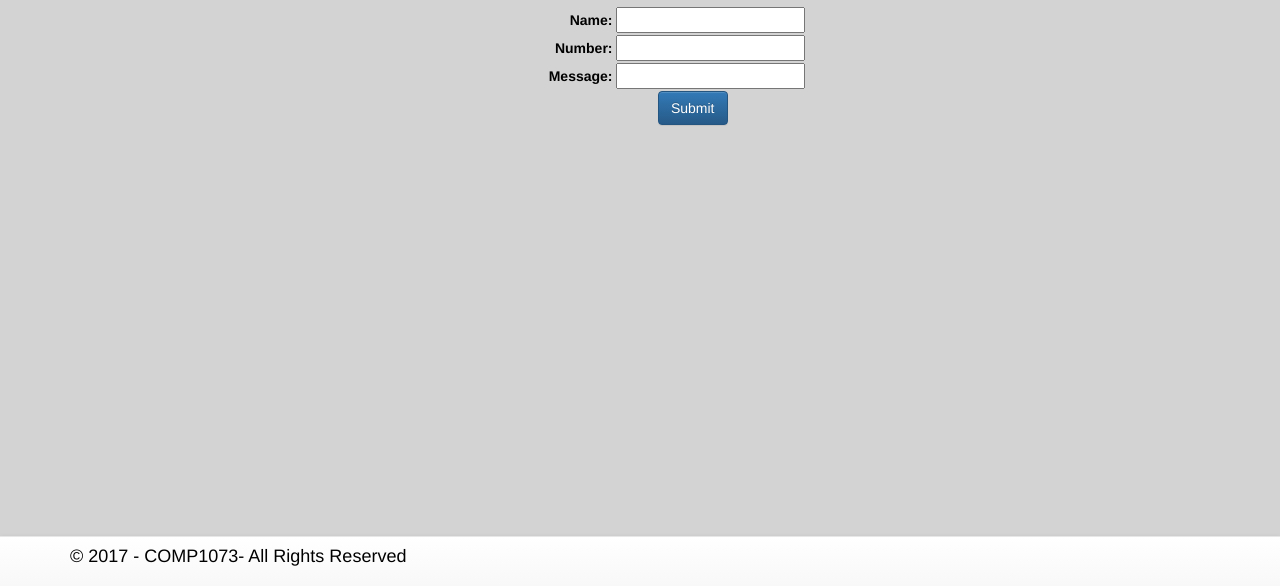
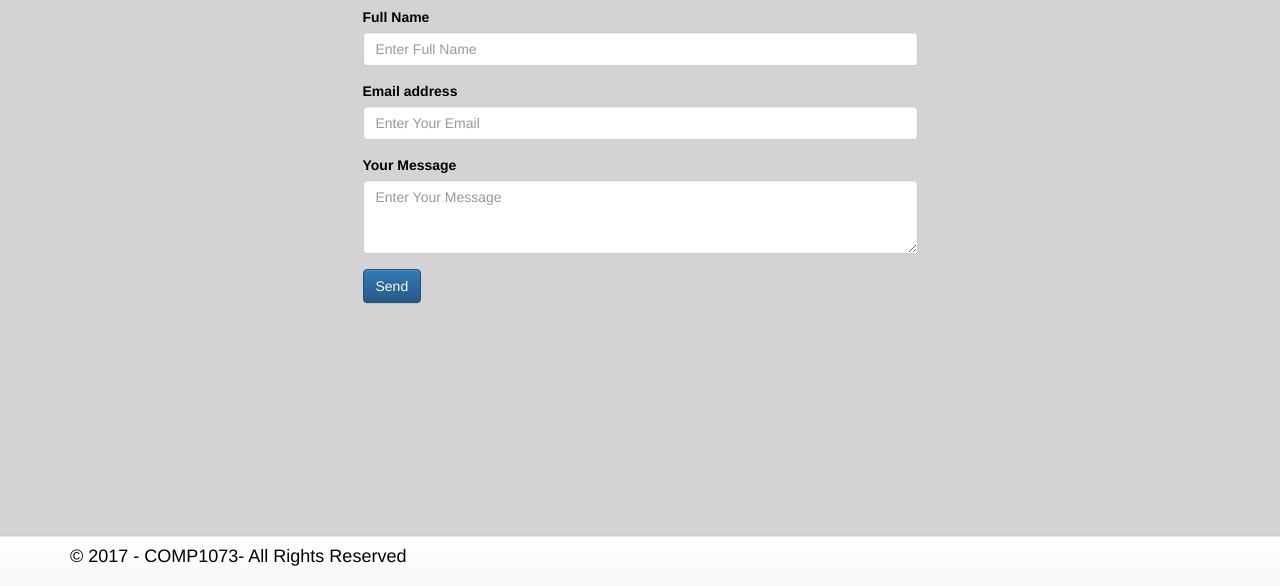
Before and after one commit to JCannon1/Portfolio-JesseCannon, a website: page contact.html in a window 1280 px wide. Shown: the part 214-800 px from the top of the page. Drawn offline with Linux system fonts and the light colour scheme.

Commit message:
fixed text alignment and changed button colour

```diff
--- a/Contents/app.css
+++ b/Contents/app.css
@@ -18,19 +18,6 @@ main {
     font-family: "Garamond", sans-serif;
     color: black;
 }
-/* centered and alligned the labels */
-label {
-    display: inline-block;
-    width: 250px;
-    text-align: right;
-}
-/* centered the "Submit" button */
-#submitButton {
-    height: 34px;
-    margin: 0;
-    margin-right: 190px;
-    float: right;
-}
 /* changed footer colour to grey */
 footer {
     background-color: grey;
--- a/contact.html
+++ b/contact.html
@@ -42,26 +42,28 @@
         <div class="row">
             <div class="col-md-offset-3 col-md-6">
                 <h1 id="firstHeadingContact">Contact Me</h1>
-
                 <!-- id to bring text from my contact.js page to my contact.html page -->
                 <p id="FirstContactParagraph"></p>
 
+                <form>
+                    <div class="form-group">
+                        <label for="FullName">Full Name</label>
+                        <input type="text" class="form-control" id="FullName" placeholder="Enter Full Name" required>
+                    </div>
+                    <div class="form-group">
+                        <label for="Email">Email address</label>
+                        <input type="email" class="form-control" id="Email" placeholder="Enter Your Email" required>
+                    </div>
+                    <div class="form-group">
+                        <label for="Message">Your Message</label>
+                        <textarea class="form-control" rows="3" id="Message" placeholder="Enter Your Message" reuired></textarea>
+                    </div>
+                    <button type="submit" class="btn btn-primary">Send</button>
+                </form>
+
+
+
                 <!-- contact form that links back to main page when "Submit" button is clicked -->
-                <form action="index.html">
-                    <fieldset>
-                        <label for="name">Name:</label>
-                        <input name="name" id="name" />
-                    </fieldset>
-                    <fieldset>
-                        <label for="number">Number:</label>
-                        <input name="number" id="number" />
-                    </fieldset>
-                    <fieldset>
-                        <label for="message">Message:</label>
-                        <input name="message" id="message" />
-                    </fieldset>
-                <!-- Unique button id -->
-                <button id="submitButton" class="btn btn-primary">Submit</button>
             </div>
         </div>
     </div>
```
